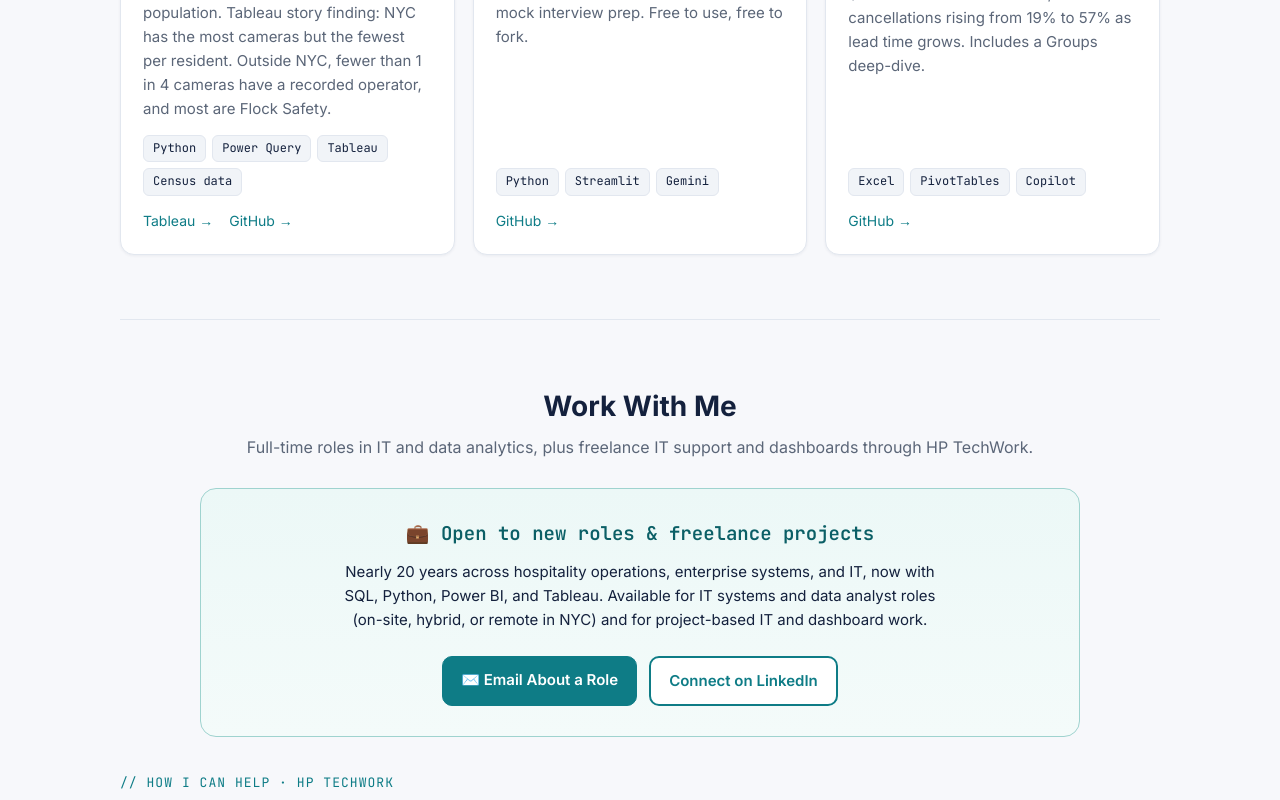
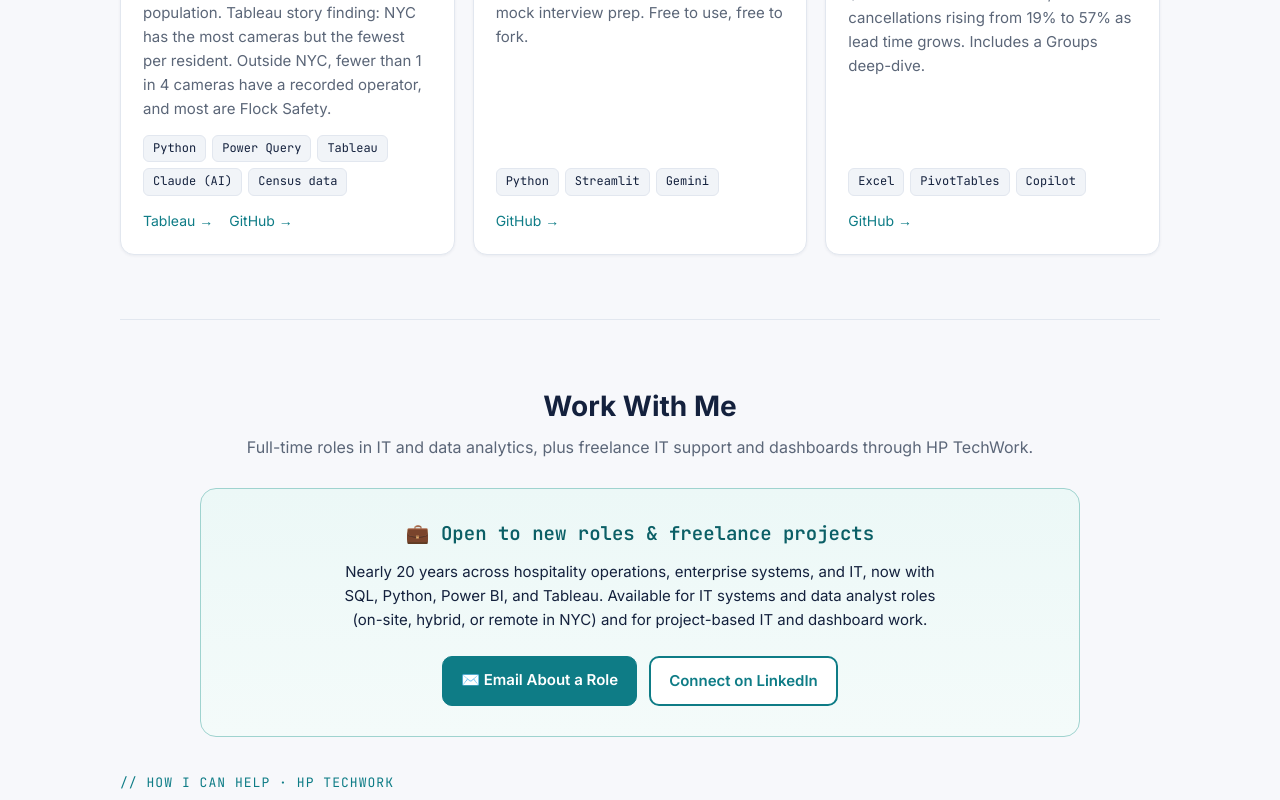
Before and after one commit to hperez1718-byte/hperez1718-byte.github.io, a plain HTML site: page index.html in a window 1280 px wide. Shown: the part 6000-6800 px from the top of the page. Drawn offline with Linux system fonts and the light colour scheme.

Commit message:
Add Claude (AI) tag to ALPR project card
Co-Authored-By: Claude Opus 5.5 <noreply@anthropic.com>
Claude-Session: https://claude.ai/code/session_01VcdmRTKBdkcBgdGqRYFbvB

```diff
--- a/index.html
+++ b/index.html
@@ -331,7 +331,7 @@
         <div class="card">
           <h3>📷 ALPR Cameras — NY State</h3>
           <p>Cleaned 8,689 crowdsourced records down to 4,483 verified NY cameras (Python + Power Query), matched each camera to its county, and added Census population. Tableau story finding: NYC has the most cameras but the fewest per resident. Outside NYC, fewer than 1 in 4 cameras have a recorded operator, and most are Flock Safety.</p>
-          <div class="tags"><span class="tag">Python</span><span class="tag">Power Query</span><span class="tag">Tableau</span><span class="tag">Census data</span></div>
+          <div class="tags"><span class="tag">Python</span><span class="tag">Power Query</span><span class="tag">Tableau</span><span class="tag">Claude (AI)</span><span class="tag">Census data</span></div>
           <div class="links"><a href="https://public.tableau.com/app/profile/hyndrani.perez/viz/ALPRCamerasinNewYorkStatev2/ALPRCamerasinNewYorkStateWhatVolunteerMappingShows" target="_blank" rel="noopener">Tableau →</a> <a href="https://github.com/hperez1718-byte/ALPR-Camera-Data-Cleaning-New-York-State" target="_blank" rel="noopener">GitHub →</a></div>
         </div>
         <div class="card">
```
